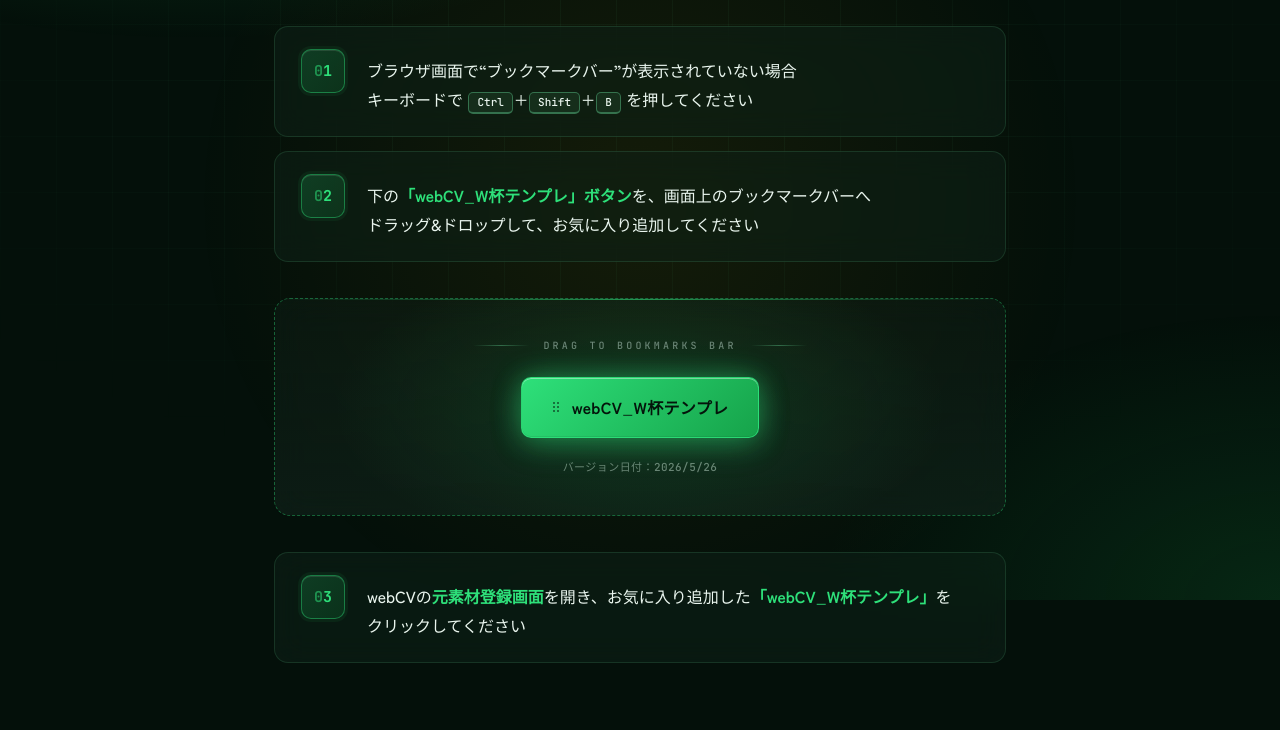
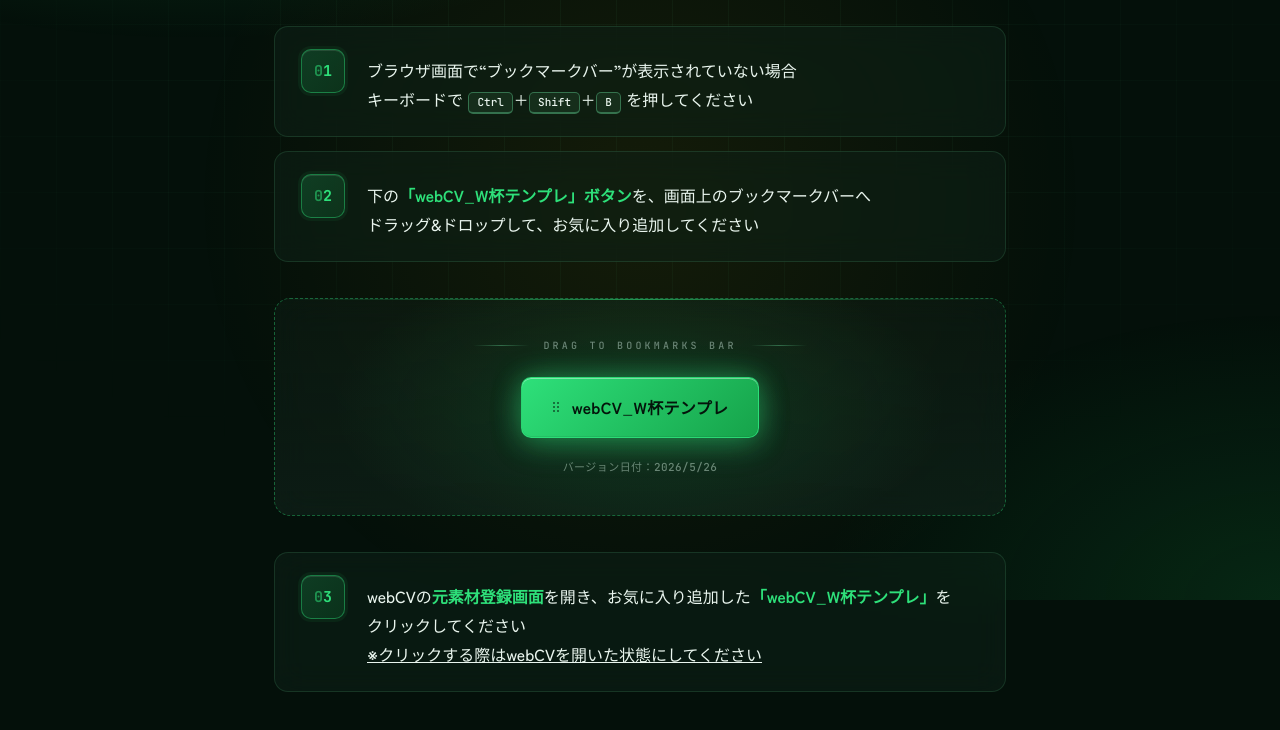
Before and after one commit to rommorjam/2026WCup, a plain HTML site: page index.html in a window 1280 px wide. Shown: the part 200-930 px from the top of the page. Drawn offline with Linux system fonts and the light colour scheme.

Commit message:
Add files via upload

```diff
--- a/index.html
+++ b/index.html
@@ -379,7 +379,7 @@
             <section class="step">
                 <div class="step-num">3</div>
                 <div class="step-body">
-                    <p>webCVの<strong>元素材登録画面</strong>を開き、お気に入り追加した<strong>「webCV_W杯テンプレ」</strong>を<br>クリックしてください</p>
+                    <p>webCVの<strong>元素材登録画面</strong>を開き、お気に入り追加した<strong>「webCV_W杯テンプレ」</strong>を<br>クリックしてください<br><u>※クリックする際はwebCVを開いた状態にしてください</u></p>
                 </div>
             </section>
         </div>
```
